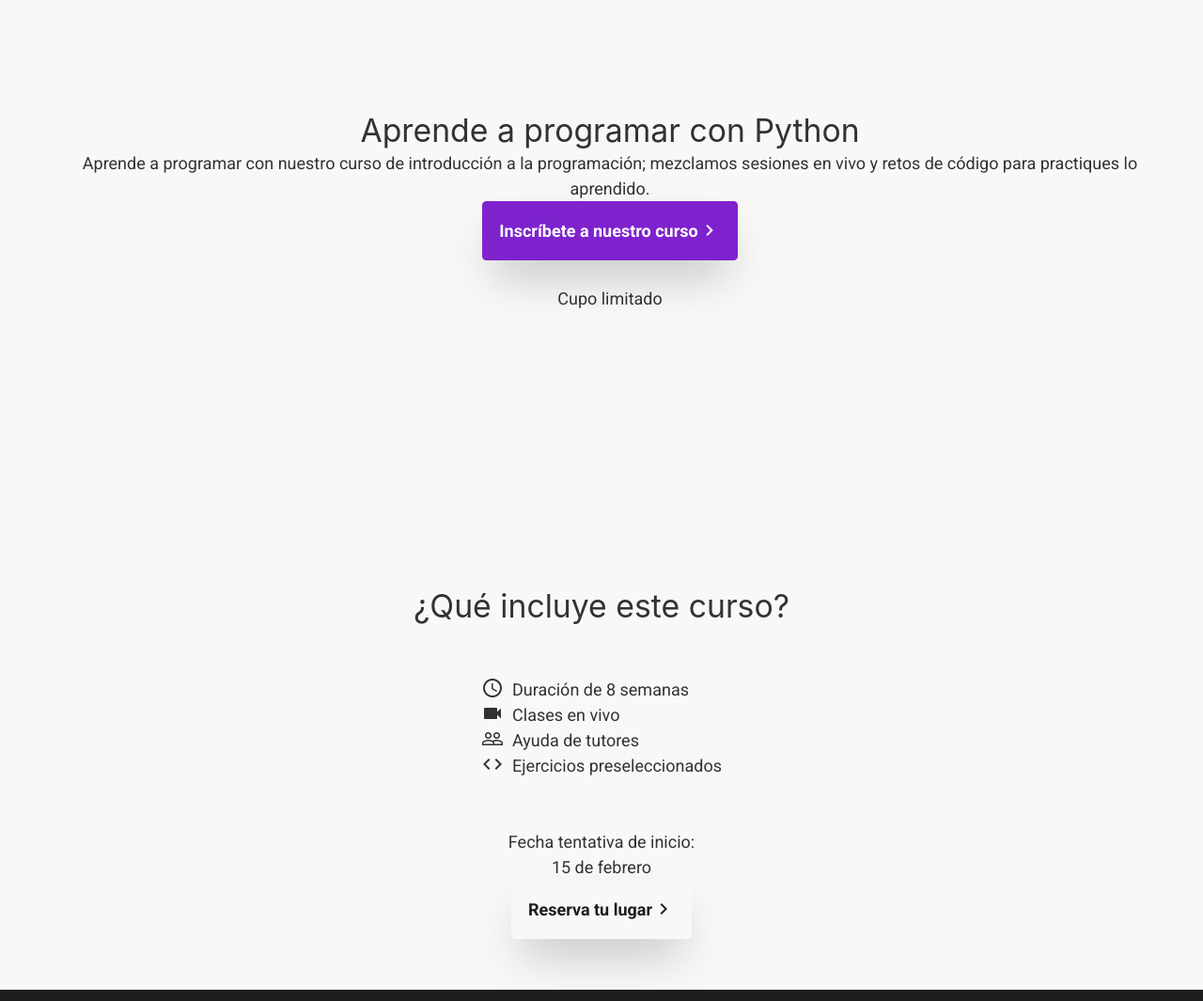
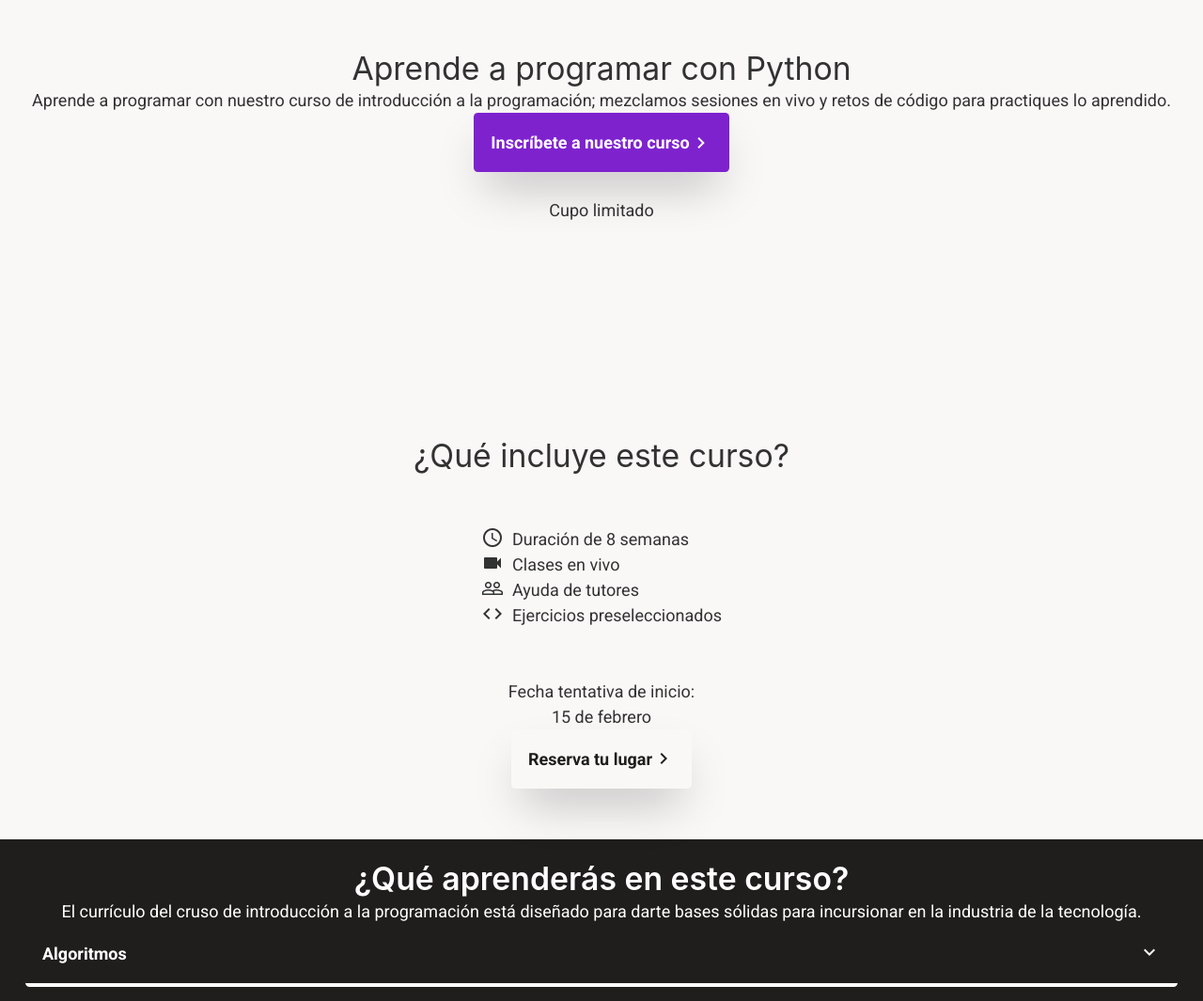
Before and after one commit to jesus1612/equalia, a Gatsby site: page / in a window 1280 px wide. Shown: the part 175-1240 px from the top of the page at 94% size. Built offline with nearby package versions, Linux system fonts and the light colour scheme; Gatsby itself is replaced by a stand-in of ours.

Commit message:
Añadida segunda section

```diff
--- a/src/sections/IndexDescriptionSection.jsx
+++ b/src/sections/IndexDescriptionSection.jsx
@@ -2,7 +2,7 @@
 
 const IndexDescriptionSection = () => {
   return (
-    <div className="h-screen :smgrid-cols-6 gap-4 grid justify-center place-content-center">
+    <div className="grid justify-center place-content-center" style={{height:"80vh"}}>
       <div className=" container text-center lg:col-start-2 lg:col-span-4">
         <h1 className="text-3xl">Aprende a programar con Python</h1>
         <p className="text-sx text-current">
--- a/src/sections/IndexFeaturesSection.jsx
+++ b/src/sections/IndexFeaturesSection.jsx
@@ -3,7 +3,7 @@
 
 const IndexFeaturesSection = () => {
   return (
-    <div className="grid justify-center place-content-center v-screen">
+    <div className="mb-12 grid justify-center place-content-center v-screen">
       <h1 className="text-3xl text-center">
         ¿Qué incluye este curso?
       </h1>
@@ -34,7 +34,6 @@
           <span style={{ fontFamily: "Roboto" }}>Reserva tu lugar</span>
           <span className="material-icons">keyboard_arrow_right</span>
         </button>
-        <br /><br /><br />
       </div>
     </div>
   )
```
